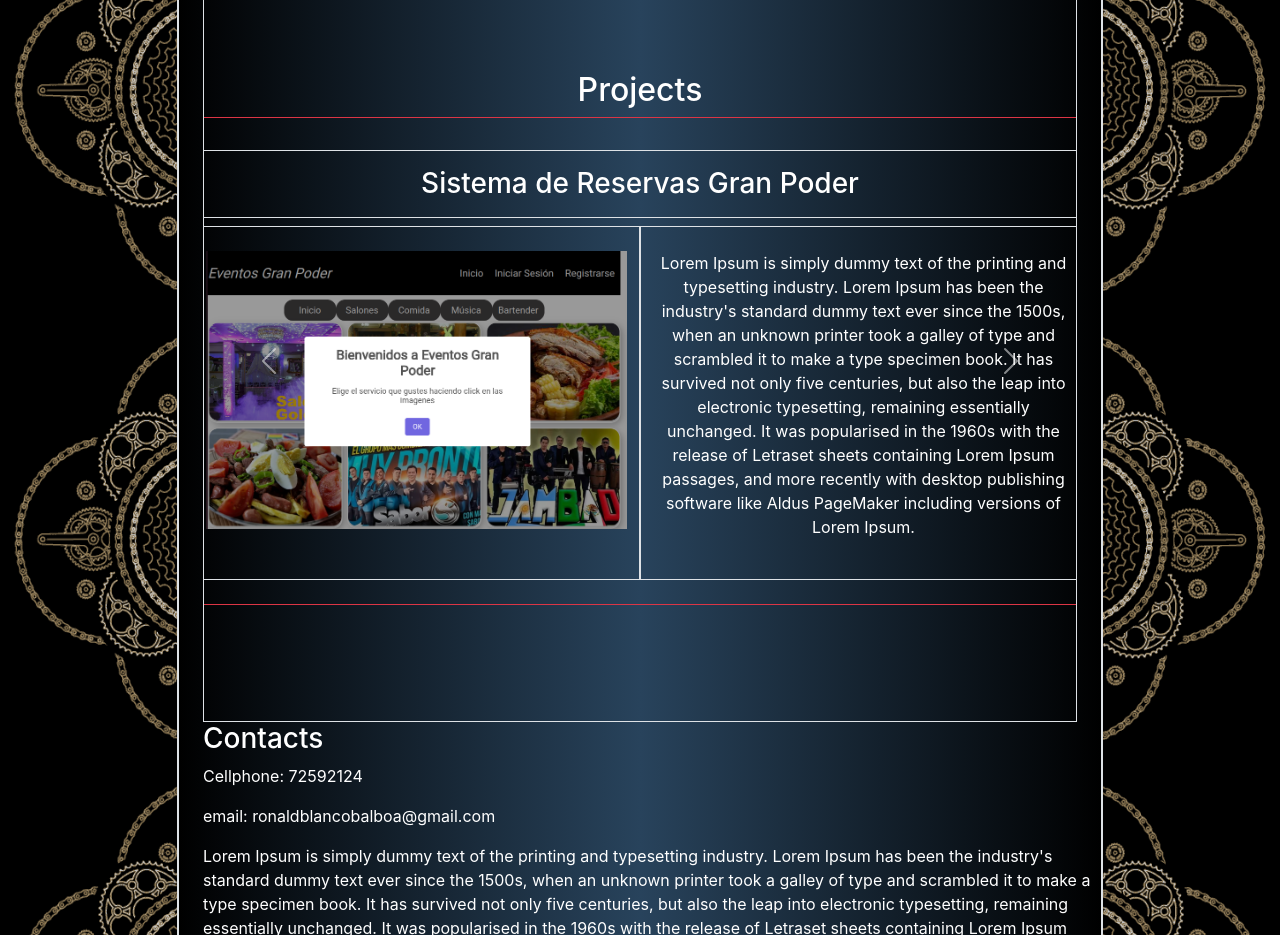
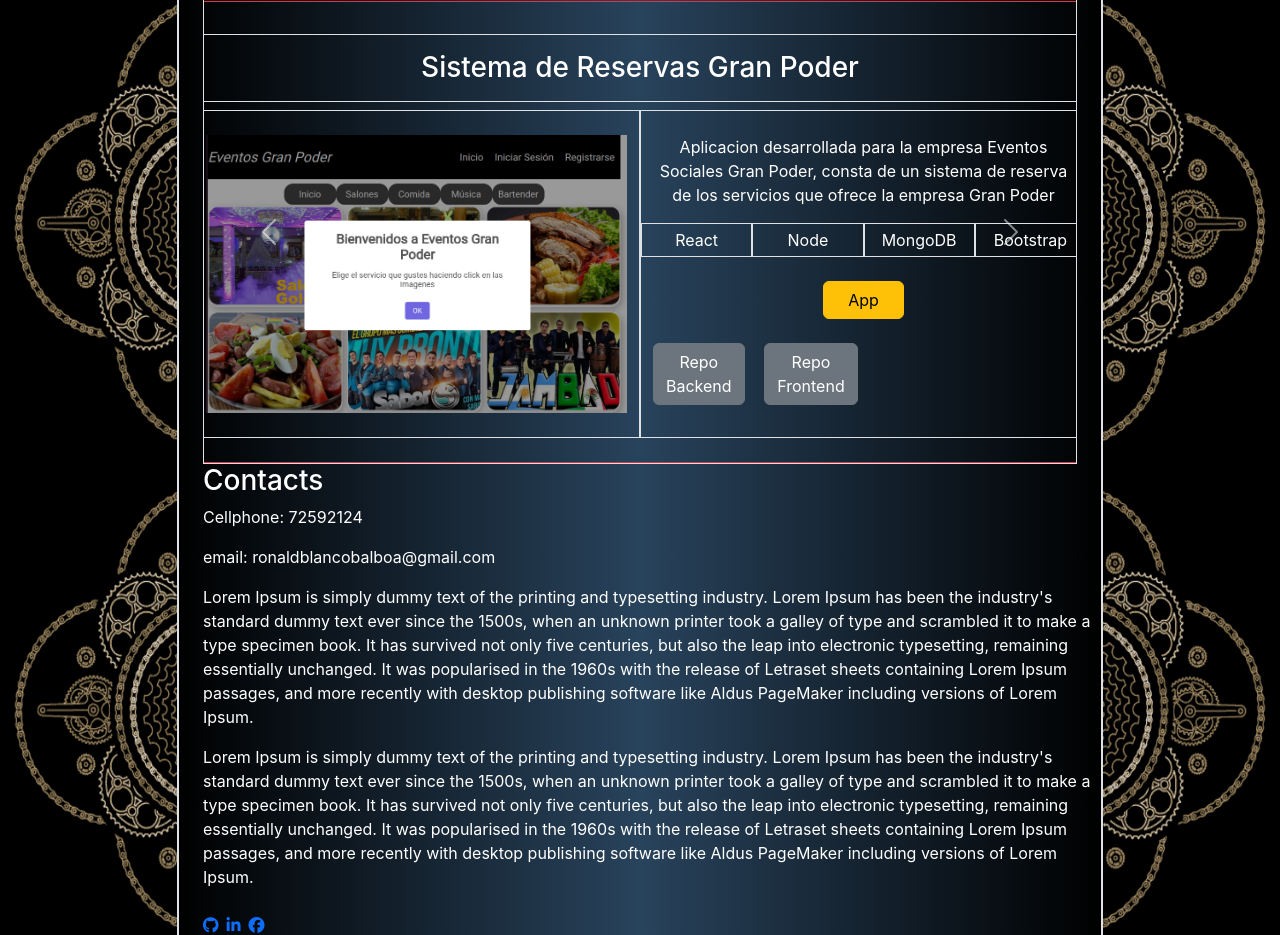
Before and after one commit to Ronald803/portafolio-ronald, a React (Create React App) app: page / in a window 1280 px wide. Shown: the part 1480-2415 px from the top of the page. Built offline with nearby package versions, Linux system fonts and the light colour scheme; the HTML template or start-up script is replaced by a standard one.

Commit message:
projects classes added

```diff
--- a/src/components/ProjectElement.js
+++ b/src/components/ProjectElement.js
@@ -1,16 +1,51 @@
 import React from 'react'
-
+const objeto = {
+    title: 'Sistema de Reservas Gran Poder',
+    description: 'Aplicacion desarrollada para la empresa Eventos Sociales Gran Poder, consta de un sistema de reserva de los servicios que ofrece la empresa Gran Poder',
+    technologies: ['React','Node','MongoDB','Bootstrap'],
+    link: 'https://eventos-gran-poder.vercel.app/',
+    repositories: [
+      {
+        name: 'Repo Backend',
+        link: 'https://github.com/Ronald803/restserver-proyecto',
+      },
+      {
+        name: 'Repo Frontend',
+        link: 'https://github.com/Ronald803/prueba_REACT_frontend'
+      }
+    ],
+    screenshot: "../img/projects/granpoder.png"
+  }
 function ProjectElement() {
   return (
     <div className='row border border-danger py-4'>
         <div className='col-12 my-2 pt-3 pb-2 border'>
-            <h3>Sistema de Reservas Gran Poder</h3>
+            <h3>{objeto.title}</h3>
         </div>
         <div className='col-6 border py-4'>
-            <img src="../img/projects/granpoder.png" class="d-block w-100" alt="Proyecto Eventos Sociales Gran Poder"/>
+            <img src={objeto.screenshot} class="d-block w-100" alt="Proyecto Eventos Sociales Gran Poder"/>
         </div>
         <div className='col-6 border py-4'>
-            <p>Lorem Ipsum is simply dummy text of the printing and typesetting industry. Lorem Ipsum has been the industry's standard dummy text ever since the 1500s, when an unknown printer took a galley of type and scrambled it to make a type specimen book. It has survived not only five centuries, but also the leap into electronic typesetting, remaining essentially unchanged. It was popularised in the 1960s with the release of Letraset sheets containing Lorem Ipsum passages, and more recently with desktop publishing software like Aldus PageMaker including versions of Lorem Ipsum.</p>
+          <div>
+            <p>{objeto.description}</p>
+          </div>
+          <div className='row my-2'>
+            {objeto.technologies.map(tech=>(
+              <div className='col border p-1'>
+                {tech}
+              </div>
+            ))}
+          </div>
+          <div className='my-4'>
+            <a className='px-4 btn btn-warning' href={objeto.link}>App</a>
+          </div>
+          <div className='my-1 row'>
+            {objeto.repositories.map(rep=>(
+              <div className='col-3'>
+                <a className='btn btn-secondary' href={rep.link}>{rep.name}</a>
+              </div>
+            ))}
+          </div>
         </div>
     </div>
   )
--- a/src/components/Projects.js
+++ b/src/components/Projects.js
@@ -3,7 +3,7 @@ import ProjectElement from './ProjectElement'
 
 const Projects = () => {
     return (
-        <div id="scrollspy3" className='scroll-horizontal text-white d-flex align-items-center border me-4' style={{"height":"60vw"}}>
+        <div id="scrollspy3" className='scroll-horizontal text-white d-flex align-items-center border me-4' >
             <div className='text-center' style={{"width":"100%"}}>
                 <div className='text-center'>
                     <h2>Projects</h2>
```
